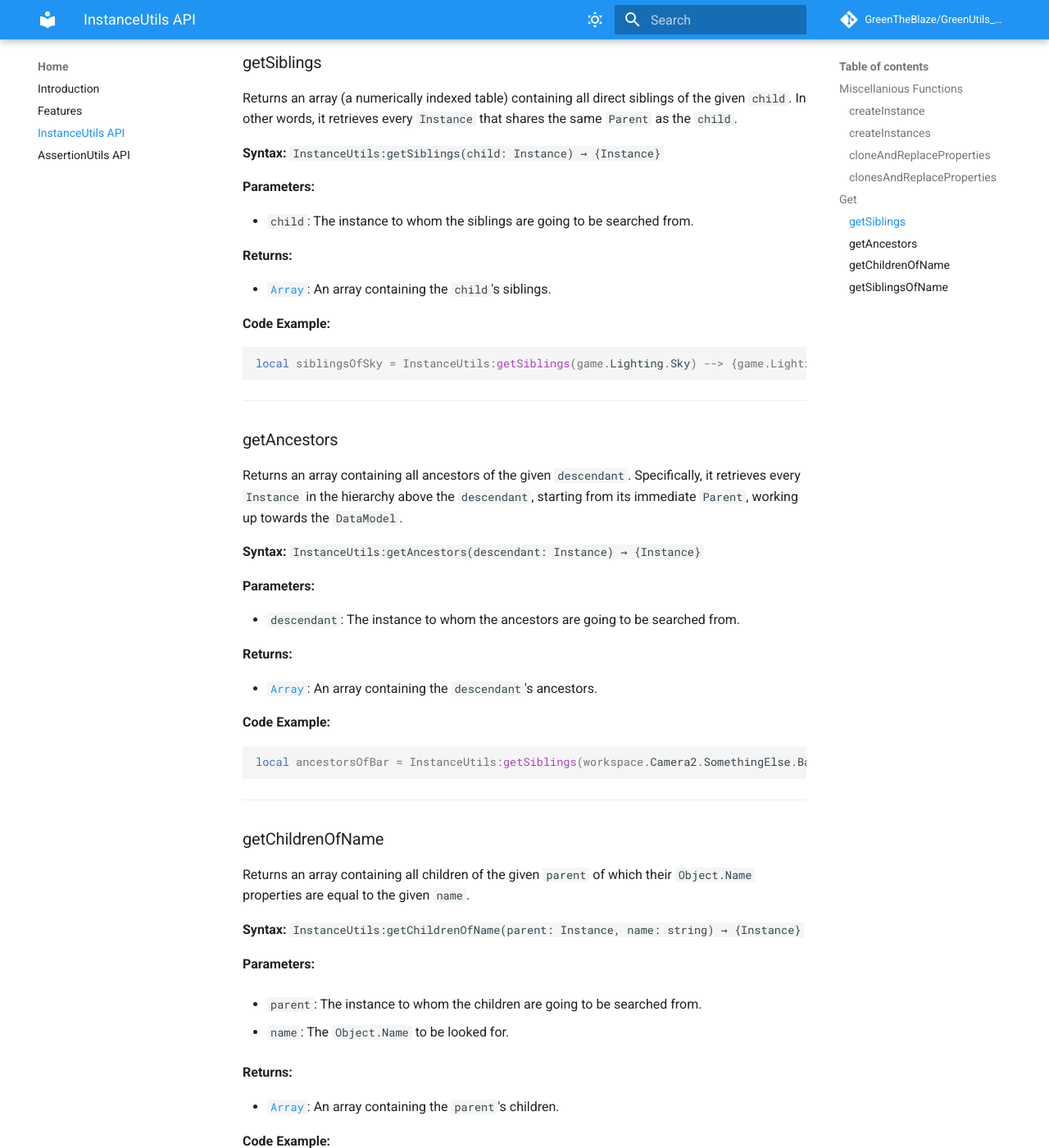
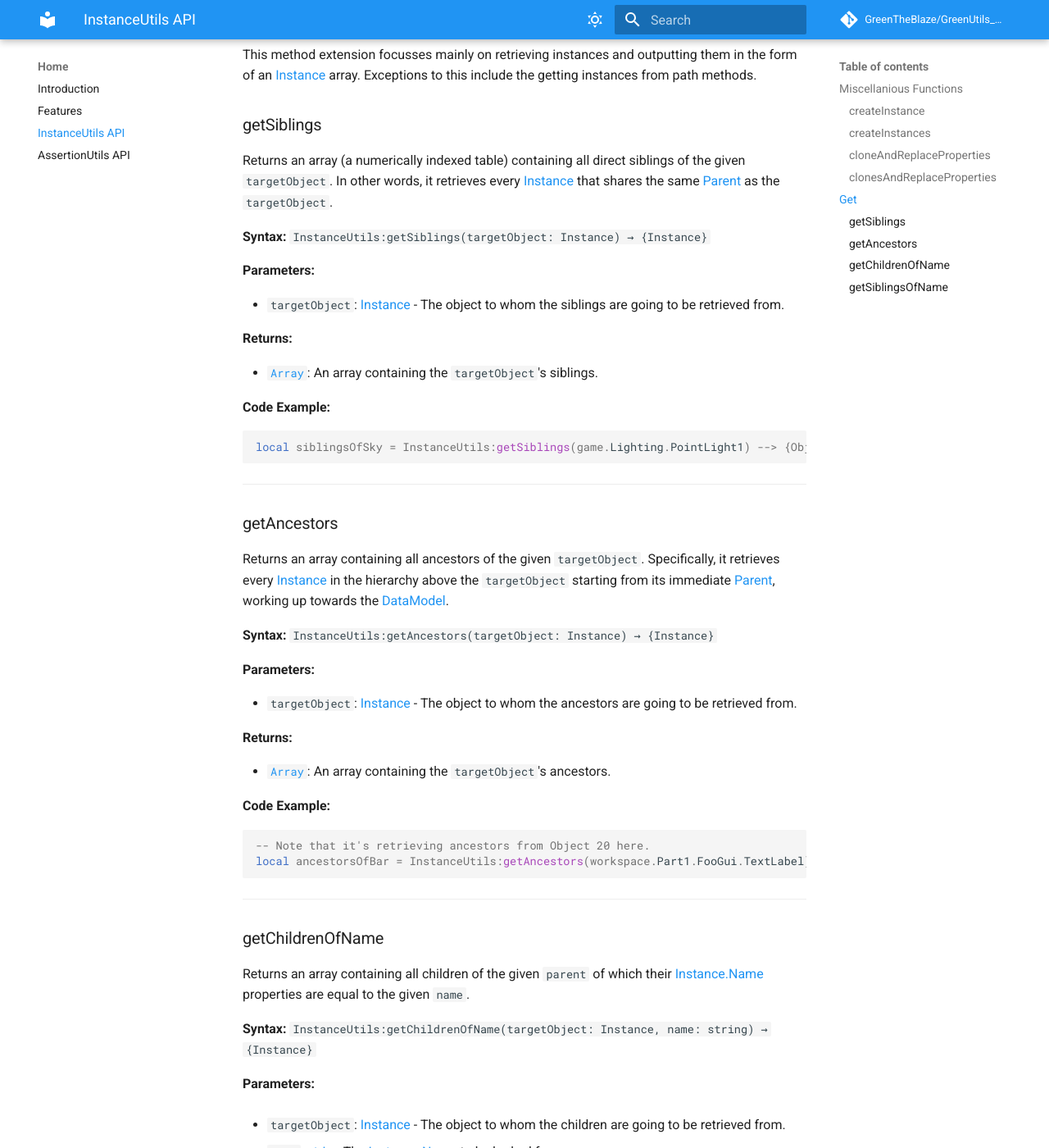
Before and after one commit to GreenTheBlaze/GreenUtils_Roblox, an MkDocs documentation site: the page built from docs/instanceutils-api.md, in a window 1280 px wide and 1400 px high, scrolled down 4216 px. Shown: the whole window at 82% size. Built offline with MkDocs 1.6.1 and Material for MkDocs 9.7.7, drawn with Linux system fonts in a browser that asks for light colours; comment, search, counter and statistics services are not loaded; some of the changed text lies outside the part shown.

Commit message:
Update instanceutils-api.md

````diff
--- a/docs/instanceutils-api.md
+++ b/docs/instanceutils-api.md
@@ -26,8 +26,8 @@ local redPart = InstanceUtils:createInstance("Part", {
 })
 
 --[[
-   This works too, however, it's recommended you follow what was done with the redPart as it's more efficient
-   If you're going to use this way, you MUST set the ClassName first before any other properties
+   This works too, however, it's recommended you follow what was done with the redPart as it's more efficient.
+   If you're going to use this way, you MUST set the ClassName first before any other properties!
 ]]
 local yellowPart = InstanceUtils:createInstance(nil, {
    ClassName = "Part",
@@ -164,67 +166,70 @@ local spawnLocation2, baseplate2 = InstanceUtils:clonesAndReplaceProperties(
    }
 )
 
-print(typeof(fooBar)) --> Instance
-print(typeof(aRedMeshPart)) --> FooBar
+-- Here we can see the new changes in the properties.
+print(spawnLocation2.BrickColor) --> Medium stone grey
+print(spawnLocation2.Parent.Name) --> Workspace
 
-print(fooBar.Name) --> Camera
+print(baseplate2.BrickColor) --> Medium stone grey
+print(baseplate2.Parent.Name) --> Workspace
 ```
 
 ----
 
 ## Get
-This method extension focusses mainly on retrieving instances and outputting them in the form of an `Instance` array. Exceptions to this include the getting instances from path methods.
+This method extension focusses mainly on retrieving instances and outputting them in the form of an [Instance](https://create.roblox.com/docs/reference/engine/classes/Instance) array. Exceptions to this include the getting instances from path methods.
 
 ### getSiblings
-Returns an array (a numerically indexed table) containing all direct siblings of the given `child`. In other words, it retrieves every `Instance` that shares the same `Parent` as the `child`.
+Returns an array (a numerically indexed table) containing all direct siblings of the given `targetObject`. In other words, it retrieves every [Instance](https://create.roblox.com/docs/reference/engine/classes/Instance) that shares the same [Parent](https://create.roblox.com/docs/en-us/reference/engine/classes/Instance#Parent) as the `targetObject`.
 
-**Syntax:** `InstanceUtils:getSiblings(child: Instance) → {Instance}`
+**Syntax:** `InstanceUtils:getSiblings(targetObject: Instance) → {Instance}`
 
 **Parameters:**
 
-* `child`: The instance to whom the siblings are going to be searched from.
+* `targetObject`: [Instance](https://create.roblox.com/docs/reference/engine/classes/Instance) - The object to whom the siblings are going to be retrieved from.
 
 **Returns:**
 
-* [`Array`](https://create.roblox.com/docs/luau/tables#arrays): An array containing the `child`'s siblings.
+* [`Array`](https://create.roblox.com/docs/luau/tables#arrays): An array containing the `targetObject`'s siblings.
 
 **Code Example:**
 ```lua
-local siblingsOfSky = InstanceUtils:getSiblings(game.Lighting.Sky) --> {game.Lighting.ANormalLight, game.Lighting.ANormalLightLol}
+local siblingsOfSky = InstanceUtils:getSiblings(game.Lighting.PointLight1) --> {Object 30, Object 31, Object 32}
 ```
 
 ----
 
 ### getAncestors
-Returns an array containing all ancestors of the given `descendant`. Specifically, it retrieves every `Instance` in the hierarchy above the `descendant`, starting from its immediate `Parent`, working up towards the `DataModel`.
+Returns an array containing all ancestors of the given `targetObject`. Specifically, it retrieves every [Instance](https://create.roblox.com/docs/reference/engine/classes/Instance) in the hierarchy above the `targetObject` starting from its immediate [Parent](https://create.roblox.com/docs/en-us/reference/engine/classes/Instance#Parent), working up towards the [DataModel](https://create.roblox.com/docs/en-us/reference/engine/classes/DataModel).
 
-**Syntax:** `InstanceUtils:getAncestors(descendant: Instance) → {Instance}`
+**Syntax:** `InstanceUtils:getAncestors(targetObject: Instance) → {Instance}`
 
 **Parameters:**
 
-* `descendant`: The instance to whom the ancestors are going to be searched from.
+* `targetObject`: [Instance](https://create.roblox.com/docs/reference/engine/classes/Instance) - The object to whom the ancestors are going to be retrieved from.
 
 **Returns:**
 
-* [`Array`](https://create.roblox.com/docs/luau/tables#arrays): An array containing the `descendant`'s ancestors.
+* [`Array`](https://create.roblox.com/docs/luau/tables#arrays): An array containing the `targetObject`'s ancestors.
 
 **Code Example:**
 ```lua
-local ancestorsOfBar = InstanceUtils:getSiblings(workspace.Camera2.SomethingElse.Bar) --> {workspace.Camera2.SomethingElse, workspace.Camera2, workspace, game}
+-- Note that it's retrieving ancestors from Object 20 here.
+local ancestorsOfBar = InstanceUtils:getAncestors(workspace.Part1.FooGui.TextLabel) --> {Object 19, Object 18, Object 1, DataModel}
 ```
 
 ----
 
 ### getChildrenOfName
-Returns an array containing all children of the given `parent` of which their `Object.Name` properties are equal to the given `name`.
+Returns an array containing all children of the given `parent` of which their [Instance.Name](https://create.roblox.com/docs/en-us/reference/engine/classes/Instance#Name) properties are equal to the given `name`.
 
-**Syntax:** `InstanceUtils:getChildrenOfName(parent: Instance, name: string) → {Instance}`
+**Syntax:** `InstanceUtils:getChildrenOfName(targetObject: Instance, name: string) → {Instance}`
 
 **Parameters:**
 
-* `parent`: The instance to whom the children are going to be searched from.
+* `targetObject`: [Instance](https://create.roblox.com/docs/reference/engine/classes/Instance) - The object to whom the children are going to be retrieved from.
 
-* `name`: The `Object.Name` to be looked for.
+* `name`: [string](https://create.roblox.com/docs/en-us/luau/strings) The [Instance.Name](https://create.roblox.com/docs/en-us/reference/engine/classes/Instance#Name) to be looked for.
 
 **Returns:**
 
@@ -242,7 +247,7 @@ print("Name is '" .. childrenOfCamera2[3].Name .. "' and ClassName is '" .. chil
 ----
 
 ### getSiblingsOfName
-Returns an array containing all siblings of the given `parent` of which their `Object.Name` properties are equal to the given `name`.
+Returns an array containing all siblings of the given `parent` of which their [Instance.Name](https://create.roblox.com/docs/en-us/reference/engine/classes/Instance#Name) properties are equal to the given `name`.
 
 **Syntax:** `InstanceUtils:getSiblingsOfName(child: Instance, name: string) → {Instance}`
 
````
Also changed, not shown: other parts of docs/instanceutils-api.md (+5 -3 lines).
